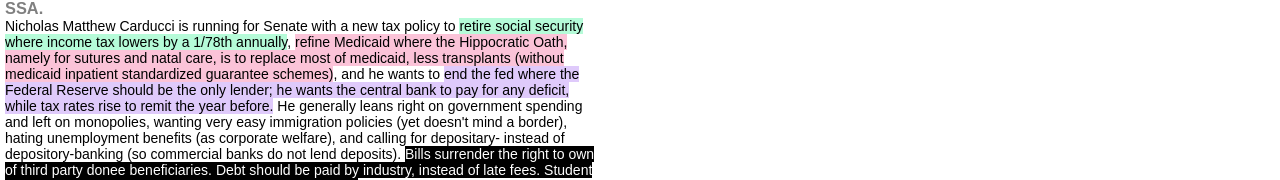
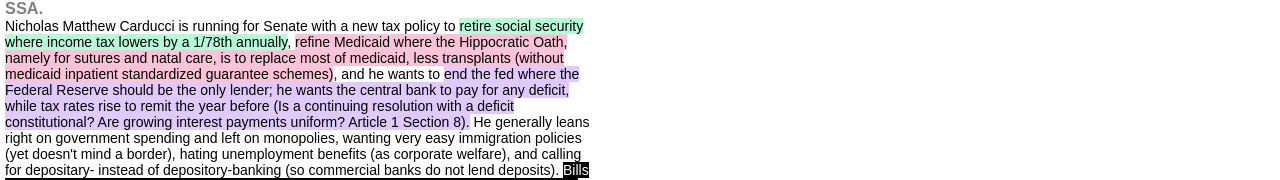
Before and after one commit to NickCarducci/TruncatedWholesaleTax, a React (Create React App) app: page / in a window 1280 px wide. Shown: the part 391-571 px from the top of the page. Built offline with nearby package versions, Linux system fonts and the light colour scheme; a web font is replaced by a local one.

Commit message:
Update App.js

```diff
--- a/src/App.js
+++ b/src/App.js
@@ -153,7 +153,9 @@ class App extends React.Component {
             >
               end the fed where the Federal Reserve should be the only lender;
               he wants the central bank to pay for any deficit, while tax rates
-              rise to remit the year before.
+              rise to remit the year before (Is a continuing resolution with a
+              deficit constitutional? Are growing interest payments uniform?
+              Article 1 Section 8).
             </span>
             {space}He generally leans right on government spending and left on
             monopolies, wanting very easy immigration policies (yet doesn't mind
```
